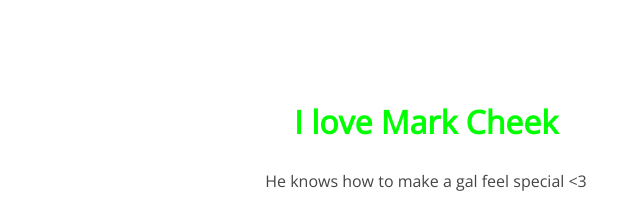
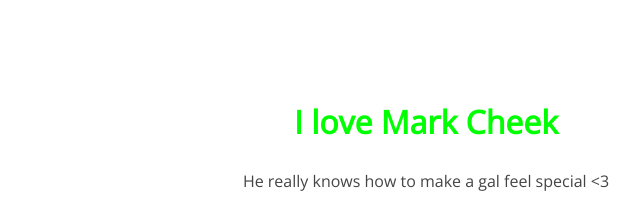
Before and after one commit to Tazzybabygirl/105-project, a plain HTML site: page index.html in a window 1280 px wide. Shown: the top 205 px of the page, 214-854 px from the left. Drawn offline with nearby package versions, Linux system fonts and the light colour scheme.

```diff
--- a/index.html
+++ b/index.html
@@ -9,7 +9,7 @@
 <body>
 	<section>
 		<h1>I love Mark Cheek</h1>
-		<p>He knows how to make a gal feel special <3</p>
+		<p>He really knows how to make a gal feel special <3</p>
 		<img src="img/happy-blue-robot.png">
 	</section>
 </body>
```
Also changed, not shown: 1 other file.
